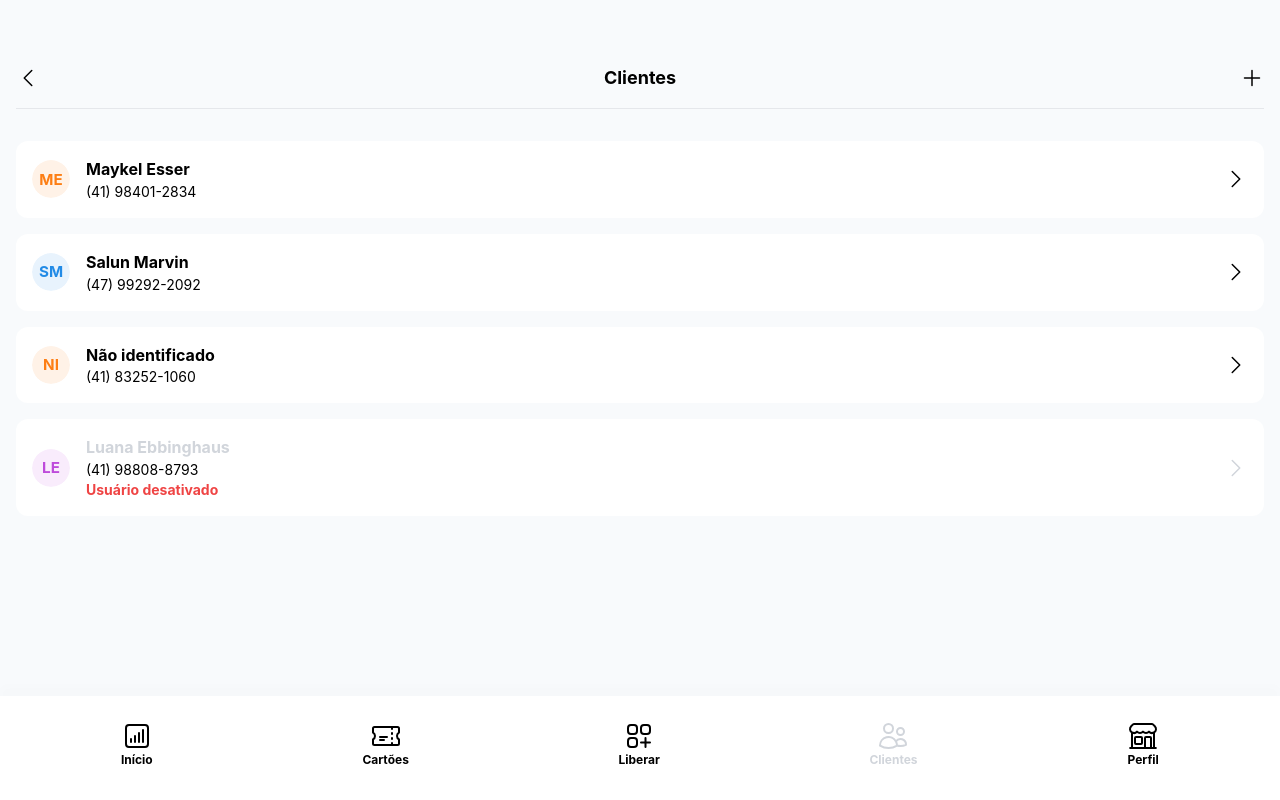
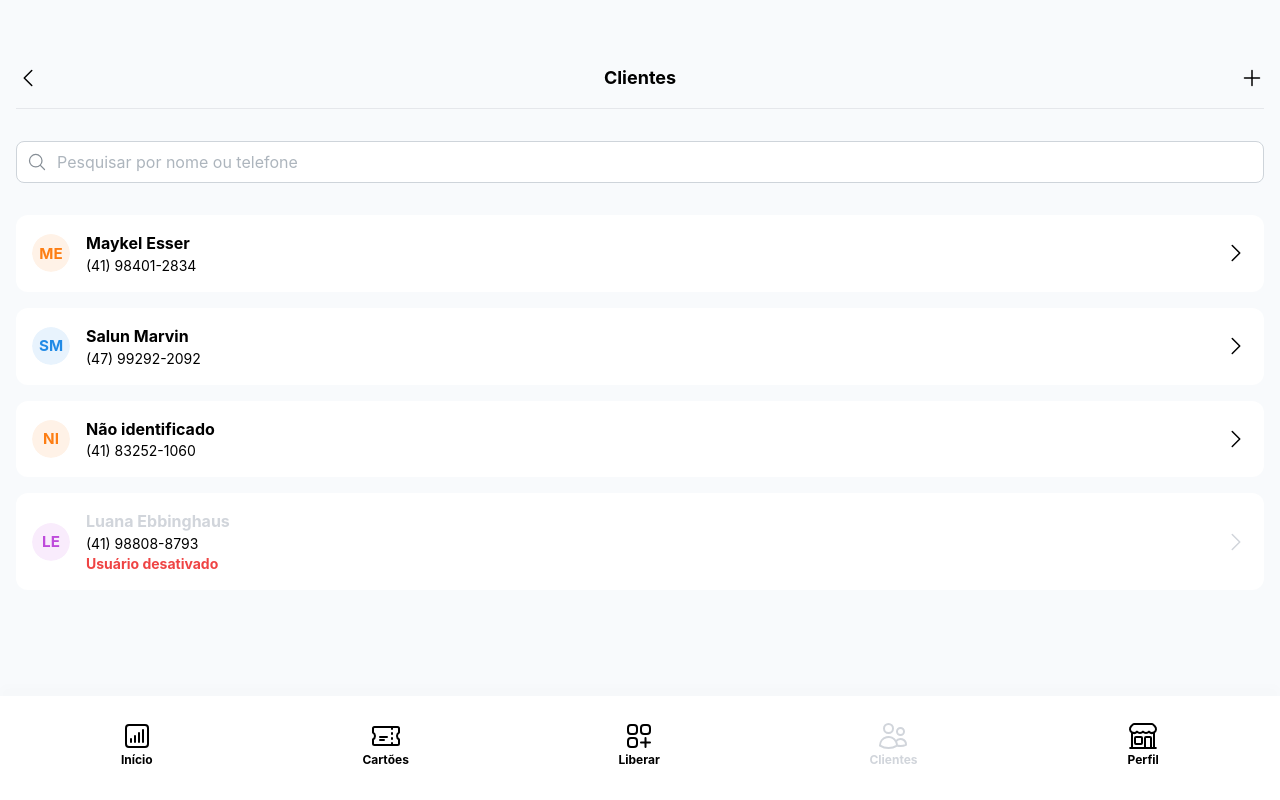
Before and after one commit to maykel-esser/caramelo, a Next.js app: page /poc/client/clients in a window 1280 px wide. Built offline with nearby package versions, Linux system fonts and the light colour scheme.

Commit message:
feat: add search bar into clients list

```diff
--- a/pages/poc/client/clients/index.js
+++ b/pages/poc/client/clients/index.js
@@ -1,9 +1,13 @@
 import NavigationMenu from "components/pages/poc/navigation";
 import ActionHeader from "components/pages/poc/header/actionHeader";
 import UserList from "components/pages/poc/user/userList";
+import { TextInput } from "@mantine/core";
 
 // Consts
 import { RESOURCE_STATUS } from "constants/status.constants";
+
+// Icons
+import { MagnifyingGlassIcon } from "@heroicons/react/24/outline";
 
 export default function Page() {
     return (
@@ -17,6 +21,16 @@ export default function Page() {
                     actionHref="/poc/client/clients/add"
                 />
                 <section>
+                    <form>
+                        <TextInput
+                            leftSection={<MagnifyingGlassIcon className="w-5" />}
+                            placeholder="Pesquisar por nome ou telefone"
+                            required
+                            size="md"
+                            radius="md"
+                            className="mb-8"
+                        />
+                    </form>
                     <UserList
                         name="Maykel Esser"
                         status={RESOURCE_STATUS.ACTIVE}
```
